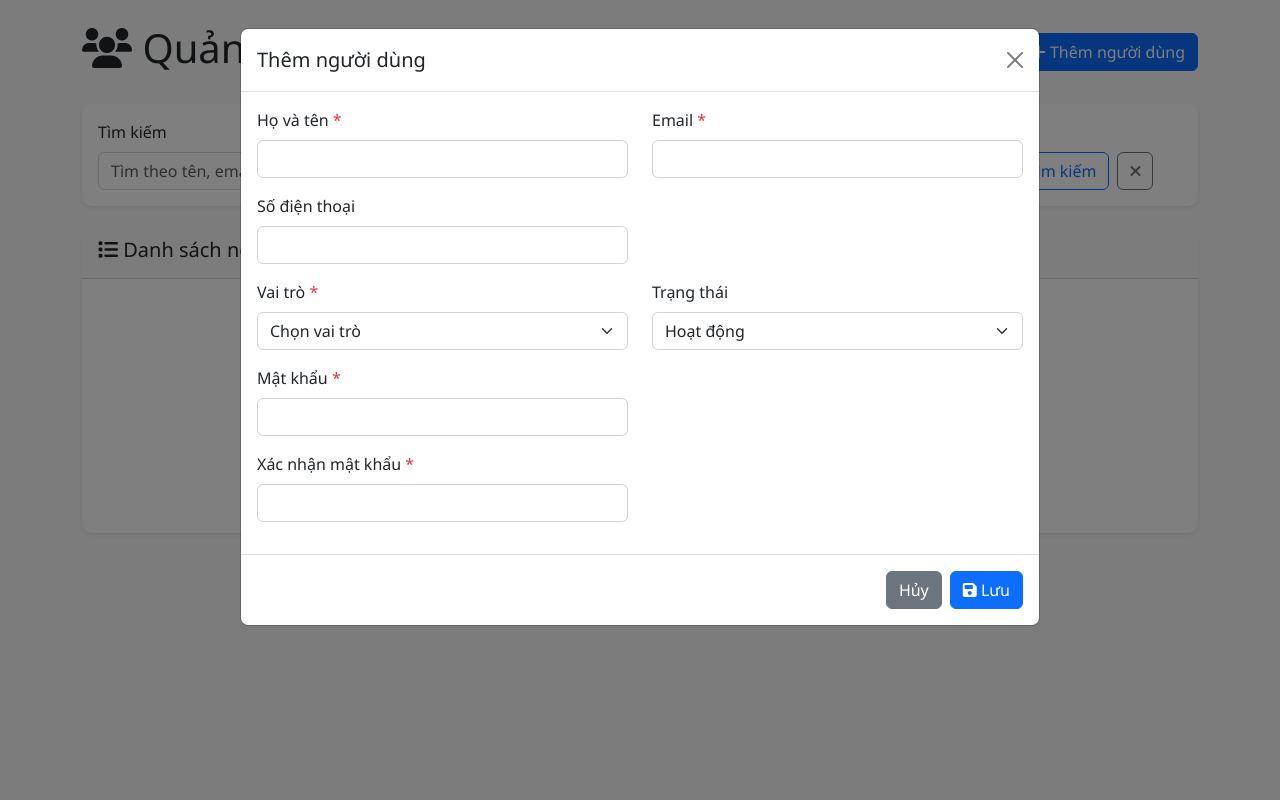
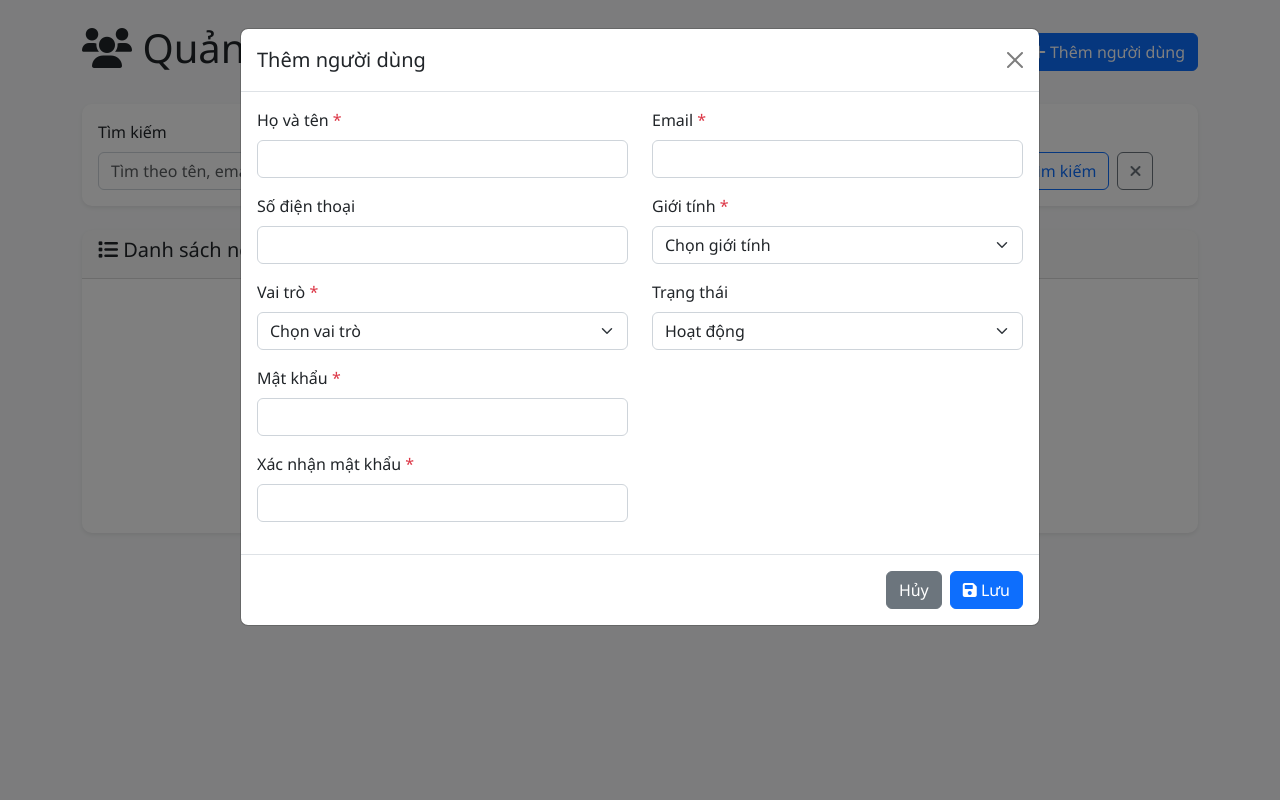
Before and after one commit to minhleeee123/QLKTX, a Flask app: page /users/ in a window 1280 px wide, after a click on "Thêm người dùng". Run offline with Flask 3, Linux system fonts and the light colour scheme; a user stored in the database is signed in; data that the repository does not hold is empty.

Commit message:
fix: add gender field in user creation

```diff
--- a/client/app/blueprints/auth.py
+++ b/client/app/blueprints/auth.py
@@ -55,6 +55,7 @@ def register():
             "full_name": form.full_name.data,
             "email": form.email.data,
             "phone": form.phone.data,
+            "gender": form.gender.data,
             "student_id": form.student_id.data if form.role.data == "student" else None,
             "password": form.password.data,
             "role": form.role.data,
--- a/client/app/forms/user_forms.py
+++ b/client/app/forms/user_forms.py
@@ -20,11 +20,6 @@ from wtforms.validators import (
 
 
 class UserForm(FlaskForm):
-    gender = SelectField(
-        "Giới tính",
-        choices=[("male", "Nam"), ("female", "Nữ"), ("other", "Khác")],
-        validators=[DataRequired(message="Giới tính là bắt buộc")],
-    )
     """Form for creating/editing users"""
     full_name = StringField('Họ và tên', validators=[
         DataRequired(message='Họ và tên là bắt buộc'),
@@ -40,6 +35,12 @@ class UserForm(FlaskForm):
         Optional(),
         Length(min=10, max=11, message='Số điện thoại phải từ 10-11 số')
     ])
+
+    gender = SelectField(
+        "Giới tính",
+        choices=[("male", "Nam"), ("female", "Nữ"), ("other", "Khác")],
+        validators=[DataRequired(message="Giới tính là bắt buộc")],
+    )
 
     student_id = StringField('Mã sinh viên', validators=[
         Optional(),
--- a/client/app/static/js/users/user_operations.js
+++ b/client/app/static/js/users/user_operations.js
@@ -54,6 +54,7 @@ const UserOperations = (function () {
       fullName: user.full_name,
       email: user.email,
       phoneNumber: user.phone_number,
+      gender: user.gender,
       studentId: user.student_id,
       role: user.role,
       isActive: user.is_active ? "true" : "false",
@@ -87,6 +88,12 @@ const UserOperations = (function () {
       full_name: user.full_name || "N/A",
       email: user.email || "N/A",
       phone_number: user.phone_number || "Chưa có",
+      gender:
+        user.gender === "male"
+          ? "Nam"
+          : user.gender === "female"
+          ? "Nữ"
+          : "Khác",
       student_id: user.student_id || "Chưa có",
       role_badge_class: getRoleBadgeClass(user.role),
       role_text: getRoleText(user.role),
--- a/client/app/templates/users/user_modals.html
+++ b/client/app/templates/users/user_modals.html
@@ -33,6 +33,20 @@
                                 <div class="text-danger small" id="phoneNumberError"></div>
                             </div>
                         </div>
+                        <div class="col-md-6">
+                            <div class="mb-3">
+                                <label for="gender" class="form-label">Giới tính <span class="text-danger">*</span></label>
+                                <select class="form-select" id="gender" name="gender" required>
+                                    <option value="">Chọn giới tính</option>
+                                    <option value="male">Nam</option>
+                                    <option value="female">Nữ</option>
+                                    <option value="other">Khác</option>
+                                </select>
+                                <div class="text-danger small" id="genderError"></div>
+                            </div>
+                        </div>
+                        </div>
+                        <div class="row">
                         <div class="col-md-6" id="studentIdField" style="display: none;">
                             <div class="mb-3">
                                 <label for="studentId" class="form-label">Mã sinh viên</label>
@@ -136,6 +150,10 @@
                 <strong>Số điện thoại:</strong>
                 <span class="text-muted">{% raw %}{{phone_number}}{% endraw %}</span>
             </div>
+            <div class="mb-3">
+                <strong>Giới tính:</strong>
+                <span class="text-muted">{% raw %}{{gender}}{% endraw %}</span>
+            </div>
         </div>
         <div class="col-md-6">
             <div class="mb-3">
```
Also changed, not shown: client/app/forms/auth_forms.py (+12 -3 lines), client/app/templates/auth/register.html (+15 -2 lines), server/app/blueprints/auth.py (+11 -7 lines).
